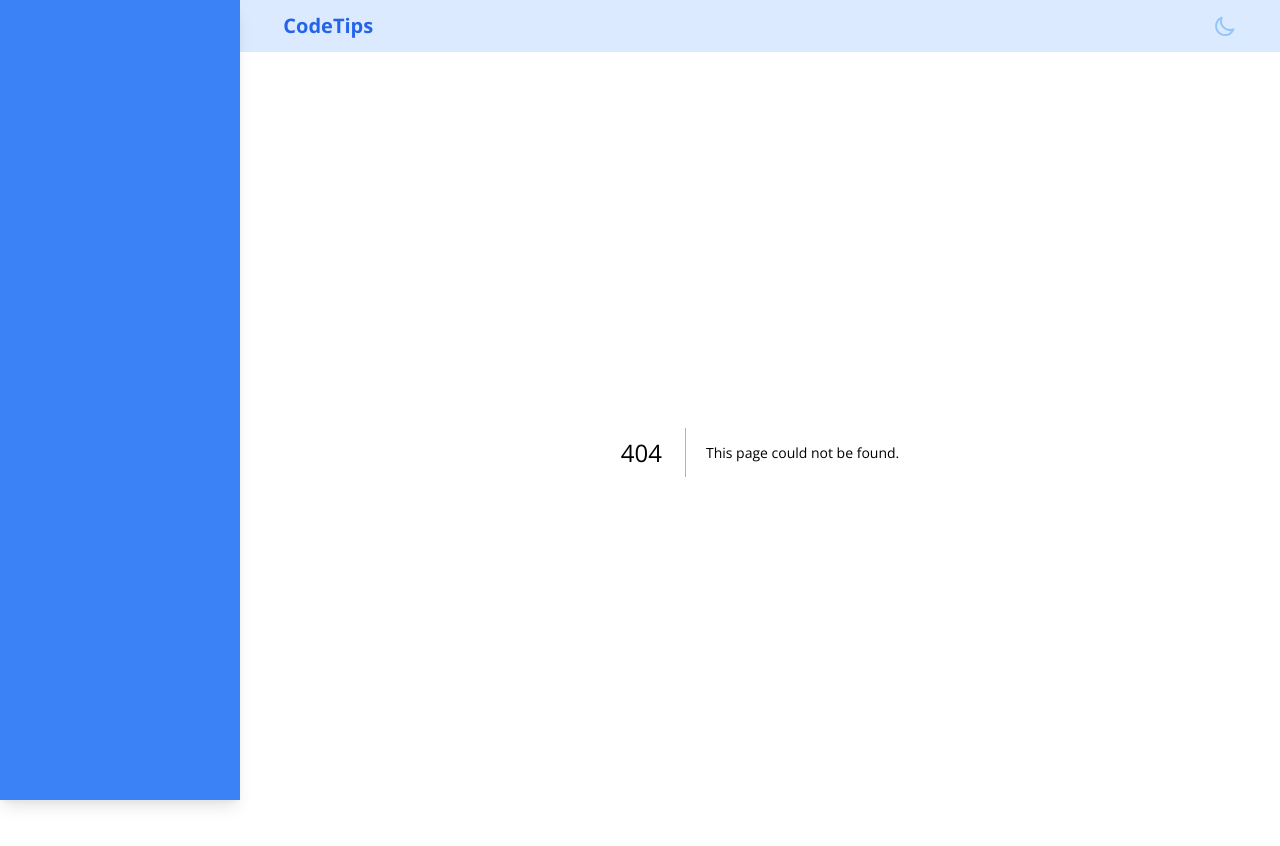
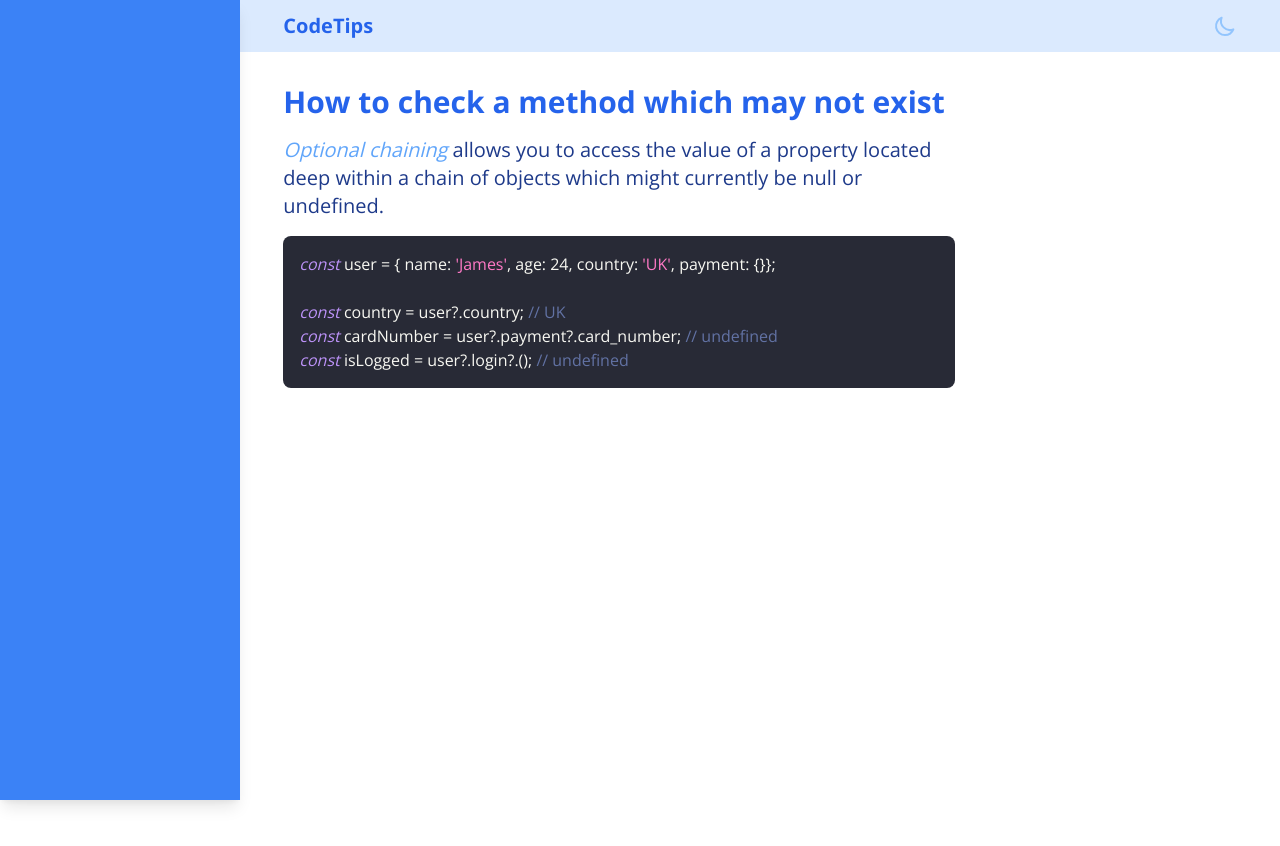
Before and after one commit to o-louis/CodeTips, a Next.js app: page /posts/operators/how-to-check-a-method-which-may-not-exist in a window 1280 px wide. Before the commit this address had no page. Shown: the top 846 px of the page. After the commit the page ends 800 px from the top, so only its background shows below. Built offline with nearby package versions, Linux system fonts and the light colour scheme.

Commit message:
docs: How to check a method which may not exist

```diff
--- /dev/null
+++ b/pages/posts/operators/how-to-check-a-method-which-may-not-exist/index.mdx
@@ -0,0 +1,17 @@
+import BlogPost from "../../../../components/BlogPost";
+import Code from "../../../../components/Code";
+
+export const meta = {
+  title: "How to check a method which may not exist",
+};
+
+export default ({ children }) => <BlogPost meta={meta}>{children}</BlogPost>;
+
+[Optional chaining](https://developer.mozilla.org/en-US/docs/Web/JavaScript/Reference/Operators/Optional_chaining) allows you to access the value of a property located deep within a chain of objects which might currently be null or undefined.
+
+<Code>{
+`const user = { name: 'James', age: 24, country: 'UK', payment: {}};\n
+const country = user?.country; // UK
+const cardNumber = user?.payment?.card_number; // undefined
+const isLogged = user?.login?.(); // undefined`
+}</Code>
```
